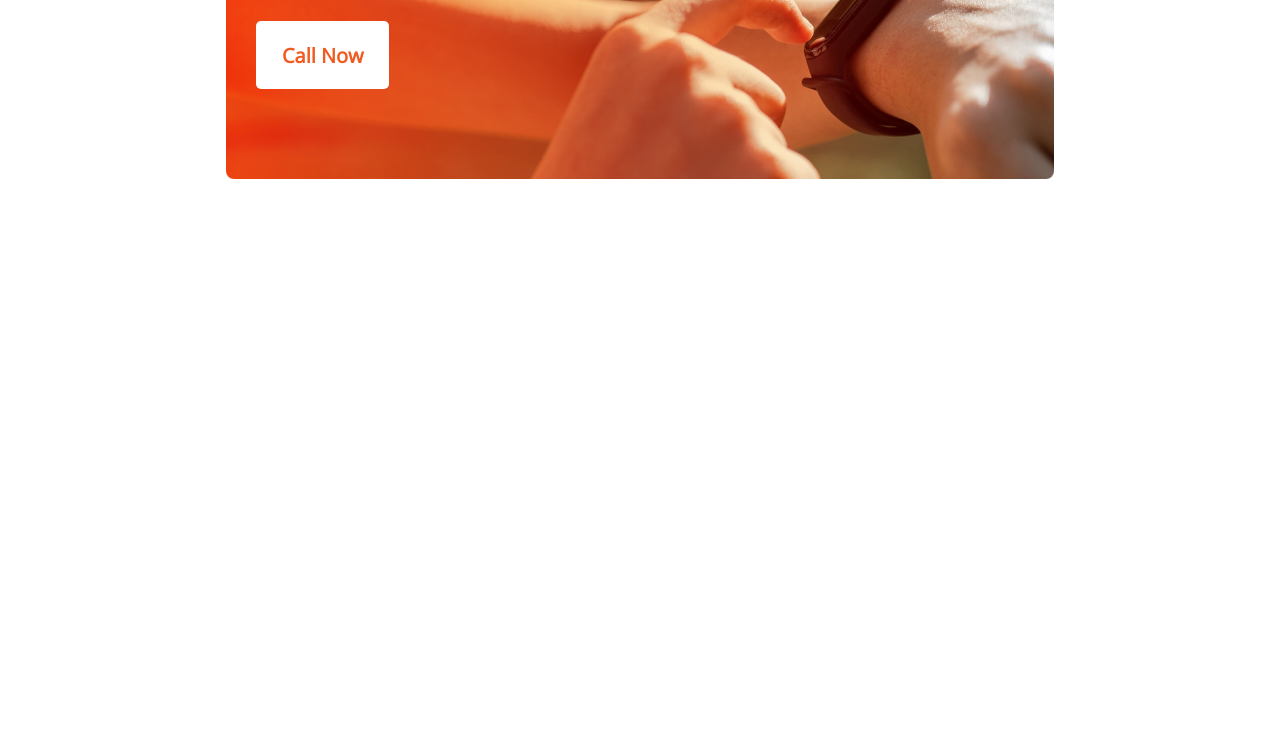
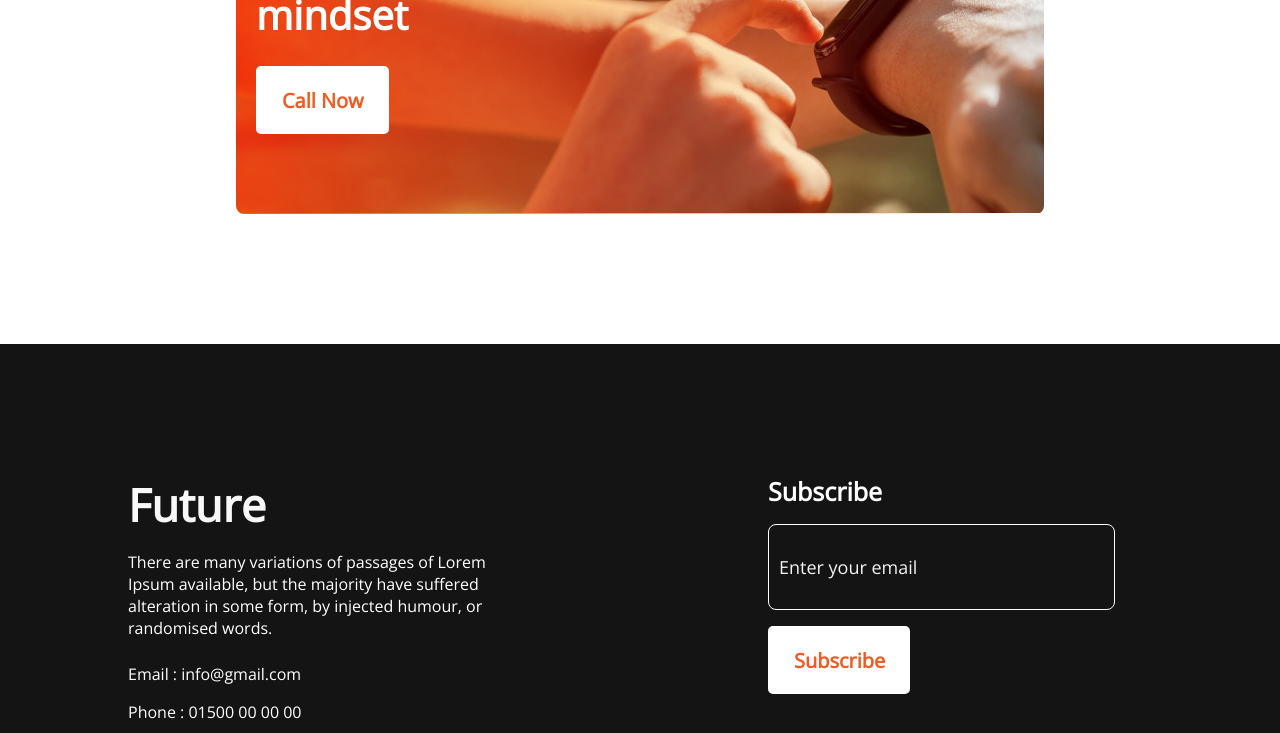
Before and after one commit to imtiaz-ahmmed/new-year-new-me-sample-landing-page, a plain HTML site: page index.html in a window 1280 px wide. Shown: the part 2142-2875 px from the top of the page. Before the commit the page ends 2451 px from the top, so only its background shows below. Drawn offline with nearby package versions, Linux system fonts and the light colour scheme.

Commit message:
second commit

```diff
--- a/css/styles.css
+++ b/css/styles.css
@@ -171,7 +171,7 @@ header {
     height: auto;
     width: 60%;
     background-repeat: no-repeat;
-    padding: 30px;
+    padding: 20px;
     border-radius: 8px;
     background-image: url(../images/watch.png), linear-gradient(90deg, #F15B22 0%, rgba(241, 91, 34, 0) 100%);
     background-blend-mode: overlay;
@@ -196,3 +196,88 @@ header {
     margin-bottom: 60px;
 
 }
+
+/* Footer Styles */
+footer {
+    background: #151414;
+    height: 70vh;
+    width: 100%;
+}
+
+.contacts {
+    width: 30%;
+}
+
+.subscribe {
+    width: 30%;
+}
+
+.footer-container {
+    display: flex;
+    /* align-items: center; */
+    /* justify-content: center;  */
+    /* height: 50vh; */
+    justify-content: space-around;
+}
+
+.footer-title {
+    color: #F8F8F8;
+    font-weight: 700;
+    font-size: 45px;
+    margin-top: 130px;
+    margin-bottom: 16px;
+
+}
+
+.footer-description {
+    color: #FFFFFF;
+    font-weight: 400;
+    font-size: 16px;
+    margin-bottom: 24px;
+}
+
+.contact {
+    margin-bottom: 16px;
+    color: #FFFFFF;
+    font-weight: 400;
+    font-size: 16px;
+}
+
+.footer-icon {
+    margin-right: 10px;
+}
+
+.footer-sub-title {
+    color: #FFFFFF;
+    font-weight: 600;
+    font-size: 25px;
+    margin-top: 130px;
+    margin-bottom: 16px;
+}
+
+.footer-input {
+    border: 1px solid #FFFFFF;
+    border-radius: 8px;
+    font-weight: 400;
+    font-size: 18px;
+    padding: 10px;
+    width: 325px;
+    height: 64px;
+    background-color: #151414;
+    margin-bottom: 16px;
+}
+
+::placeholder {
+    color: #F3F3F3;
+}
+
+.btn-footer {
+    font-weight: 600;
+    font-size: 20px;
+    border: none;
+    border-radius: 5px;
+    padding: 21px 25px 20px 26px;
+    color: #F15B22;
+    background-color: #FFFFFF;
+
+}
--- a/index.html
+++ b/index.html
@@ -34,13 +34,20 @@
 
             <div class="failure-reasons">
                 <h3 class="failure-reason-title">My failures of <br> previous year</h3>
-                <p class="failure-reason-description">Contrary to popular belief, Lorem Ipsum is not simply random text. It has roots in a piece of classical Latin literature from 45 BC, making it over 2000 years old. Richard McClintock.</p>
+                <p class="failure-reason-description">Contrary to popular belief, Lorem Ipsum is not simply random text.
+                    It has roots in a piece of classical Latin literature from 45 BC, making it over 2000 years old.
+                    Richard McClintock.</p>
                 <div class="failure-reason-lists">
-                    <p class="failure-list"><i class="fa-solid fa-check li-icon-check-mark"></i> Contrary to popular belief, is not simply.</p>
-                    <p class="failure-list"><i class="fa-solid fa-check li-icon-check-mark"></i> Contrary to popular belief.</p>
-                    <p class="failure-list"><i class="fa-solid fa-check li-icon-check-mark"></i> Contrary to popular , is not simply.</p>
-                    <p class="failure-list"><i class="fa-solid fa-check li-icon-check-mark"></i> Contrary to popular belief, is not simply.</p>
-                    <p class="failure-list"><i class="fa-solid fa-check li-icon-check-mark"></i> Contrary to popular simply.</p>
+                    <p class="failure-list"><i class="fa-solid fa-check li-icon-check-mark"></i> Contrary to popular
+                        belief, is not simply.</p>
+                    <p class="failure-list"><i class="fa-solid fa-check li-icon-check-mark"></i> Contrary to popular
+                        belief.</p>
+                    <p class="failure-list"><i class="fa-solid fa-check li-icon-check-mark"></i> Contrary to popular ,
+                        is not simply.</p>
+                    <p class="failure-list"><i class="fa-solid fa-check li-icon-check-mark"></i> Contrary to popular
+                        belief, is not simply.</p>
+                    <p class="failure-list"><i class="fa-solid fa-check li-icon-check-mark"></i> Contrary to popular
+                        simply.</p>
                 </div>
             </div>
         </section>
@@ -76,12 +83,34 @@
         <!-- Be Positive Section -->
         <section class="be-positive">
             <div class="be-positive-container">
-                <h3 class="be-positive-title">Always keep a positive mindset</h3>
+                <h3 class="be-positive-title">Always keep a positive <br> mindset</h3>
                 <button class="btn-be-positive-call">Call Now</button>
 
             </div>
         </section>
     </main>
+
+    <!-- Footer -->
+    <footer>
+        <div class="footer-container">
+            <div class="contacts">
+                <h3 class="footer-title"> Future</h3>
+                <p class="footer-description">There are many variations of passages of Lorem Ipsum available, but the
+                    majority have suffered alteration in some form, by injected humour, or randomised words.</p>
+                <p class="contact">Email : info@gmail.com</p>
+                <p class="contact">Phone : 01500 00 00 00</p>
+                <img class="footer-icon" src="images/icons/fb.png" alt="facebook">
+                <img class="footer-icon" src="images/icons/twitter.png" alt="twitter">
+                <img class="footer-icon" src="images/icons/youtube.png" alt="youtube">
+
+            </div>
+            <div class="subscribe">
+                <h4 class="footer-sub-title">Subscribe</h4>
+                <input class="footer-input" type="email" placeholder="Enter your email"> <br>
+                <button class="btn-footer">Subscribe</button>
+            </div>
+        </div>
+    </footer>
 </body>
 
 </html>
```
